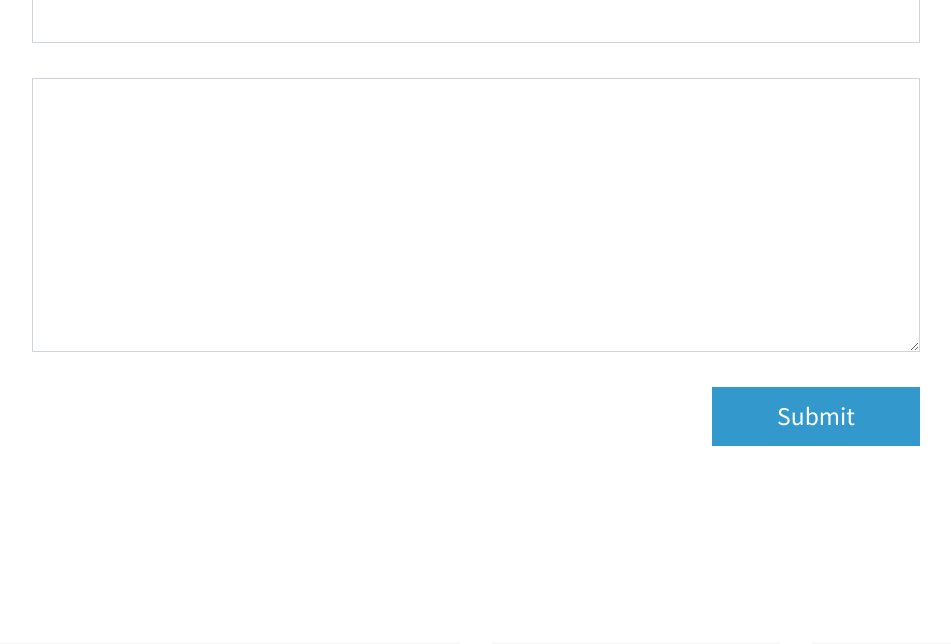
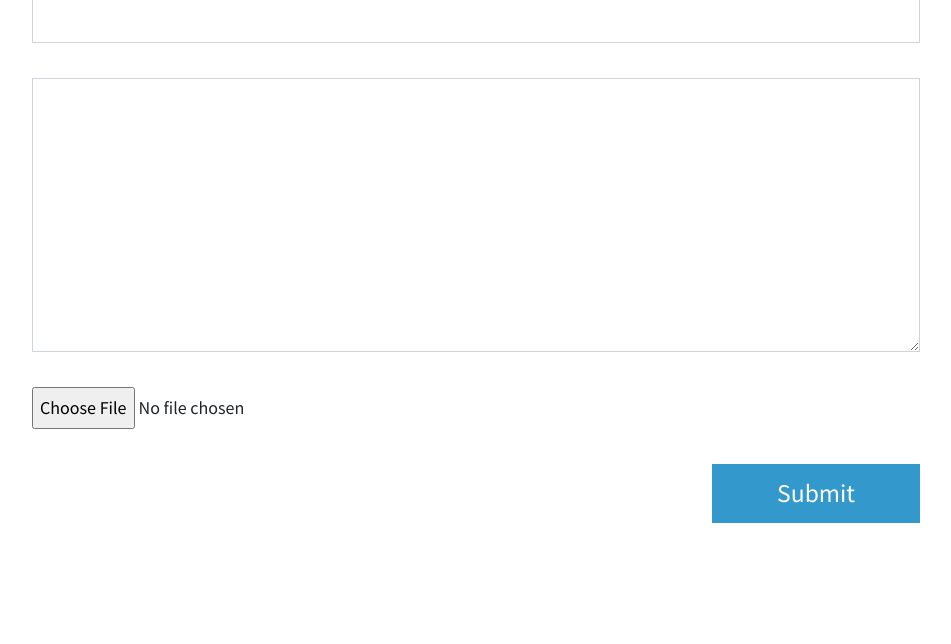
Before and after one commit to Atakatom/PCAT, a Node server app: template views/edit.ejs in a window 1280 px wide. Shown: the part 767-1411 px from the top of the page, without its empty margins (164-1115 px from the left). Run offline with Node 20, Linux system fonts and the light colour scheme; the template is opened without the code that fills it, so the values that code supplies are empty; some libraries are stand-ins or nearby versions.

Commit message:
Update image v1

```diff
--- a/controllers/photoControllers.js
+++ b/controllers/photoControllers.js
@@ -46,6 +46,9 @@ exports.createPhoto = async (req, res) => {
 
 exports.updatePhoto = async (req, res) => {
     const photo = await Photo.findOne({ _id: req.params.id })
+
+    let uploadedImage = req.files.image.name;
+    photo.image =  "/uploads/" + uploadedImage.name
     photo.title = req.body.title
     photo.description = req.body.description
     photo.save()
--- a/views/edit.ejs
+++ b/views/edit.ejs
@@ -45,6 +45,10 @@
                                     <textarea rows="8" name="description" class="form-control rounded-0" required><%= photo.description %></textarea>
                                   </div>
 
+                                  <div class="form-group">
+                                    <input type="file" name="image"  class="form-control-file rounded-0">
+                                  </div>
+
                                   <div class="form-group mb-0">
                                     <button type="submit" class="btn btn-primary rounded-0 d-block ml-auto mr-0 tm-btn-animate tm-btn-submit tm-icon-submit"><span>Submit</span></button>
                                   </div>
```
